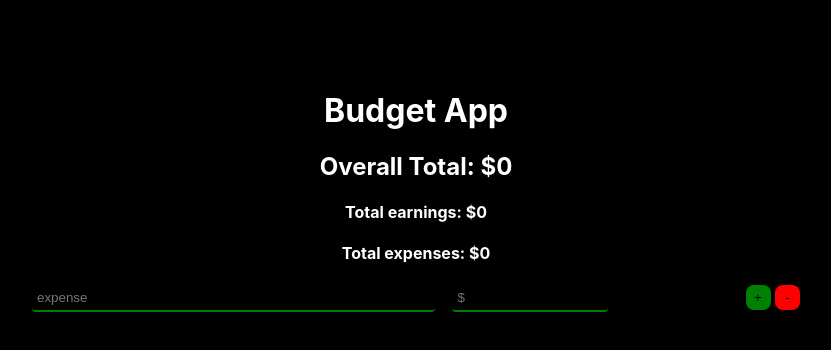
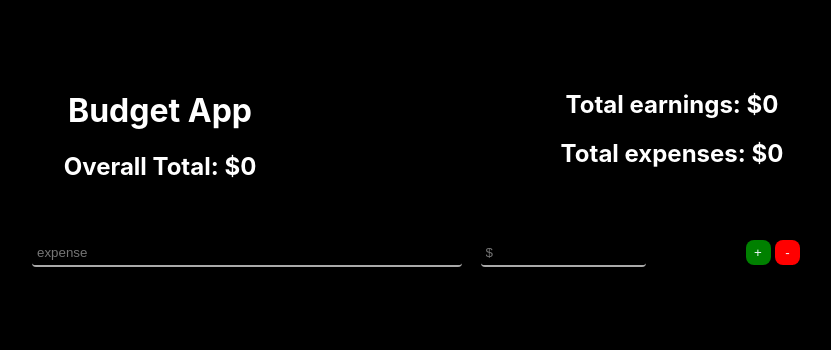
Before and after one commit to juansanchez721/BudgetApp, a plain HTML site: page index.html in a window 1280 px wide. Shown: the whole page, without its empty margins (224-1055 px from the left). Drawn offline with Linux system fonts and the light colour scheme.

Commit message:
repositoned total  subheads

```diff
--- /dev/null
+++ b/budget.css
@@ -0,0 +1,48 @@
+body{
+    color: white;
+    background-color: black;
+    width: 100%;margin: 0;
+    font-family: -apple-system, BlinkMacSystemFont, 'Segoe UI', Roboto, Oxygen, Ubuntu, Cantarell, 'Open Sans', 'Helvetica Neue', sans-serif;
+}
+
+.header{
+    /* background-color: blue; */
+    text-align:center;
+    padding-bottom: 100px;
+    /* padding-top: 70px; */
+    margin: 70px 10%;
+    /* max-width: 40%; */
+}
+
+/* #totearnings, #totexpenses{
+    float: right;
+} */
+.center{
+
+    margin: 0 20%;
+    min-width: 60%;
+}
+
+.submit{
+    text-align: right;
+    width: 20%;
+    float: right;
+    margin-bottom: 30px;
+}
+
+button{
+    width:25px;
+    color: aliceblue;
+    padding: 5px;
+    border: none;
+    border-radius: 8px;
+
+}
+input{
+    background-color: transparent;
+    color: aliceblue;
+    padding: 5px;
+    border: none;
+    border-radius: 4px;
+    border-bottom: 2px solid darkgray;
+}
--- a/budget.js
+++ b/budget.js
@@ -36,6 +36,7 @@ function addElement(colo, exp, nu){
  else{
   alldivs.style.borderBottom= "2px solid green";
   alldivs.style.color= "green";
+//   alldivs.style.fontSize="22px";
 
 
   // alldivs.style.backgroundColor = "gray";
--- a/index.html
+++ b/index.html
@@ -7,60 +7,47 @@
     <link rel = "stylesheet" href=""/>
     <link href="https://fonts.googleapis.com/css?family=Open+Sans&display=swap" rel="stylesheet">
     <title>Welcome</title>
+    <link rel="stylesheet" type="text/css" href="budget.css">
 </head>
 
-<body style="color: white;background-color: black;width: 100%;margin: 0;font-family: -apple-system, BlinkMacSystemFont, 'Segoe UI', Roboto, Oxygen, Ubuntu, Cantarell, 'Open Sans', 'Helvetica Neue', sans-serif;">
+<body>
 
-    <div class = "header" style="text-align:center;padding-top: 70px;margin: 0 20%;width: 60%;">
+    <div class = "header">
+
+        <div style="float: left;width: 50%;">
     <h1>Budget App</h1>
     <h2 id = "getTotal">Overall Total: $0</h2>
+        </div>
 
-    <h4 id = "totearnings">Total earnings: $0</h4>
-    <h4 id = "totexpenses">Total expenses: $0</h4>
-
+        <div style="float: right;width: 50%;">
+    <h2 id = "totearnings">Total earnings: $0</h2>
+    <h2 id = "totexpenses">Total expenses: $0</h2>
+        </div>
     </div>
 
-    <div class = "center" style="margin: 0 20%;min-width: 60%;">
+    <div class = "center">
 
-        <div class = "inputfield" style="width: 75%;float: left;">
+        <div class = "inputfield" style="width: 80%;float: left;">
             <input
              type = "text"
              id = "label"
              placeholder="expense"
-             style="background-color: transparent;
-             color: aliceblue;
-             width: 70%;
-                    padding: 5px;
-                    border: none;
-                    border-radius: 4px;
-                    border-bottom: 2px solid green;">
+             style="width:70%;
+             float: left;">
             <input type = "number" id = "value" placeholder="$"
-            style="background-color: transparent;
-            color: aliceblue;
+            style="
             width: 27%;
-            float: right;
-                    padding: 5px;
-                    border: none;
-                    border-radius: 4px;
-                    border-bottom: 2px solid green;">
+            float: right;">
 
         </div>
-        <div class = "submit" style="text-align: right;width: 20%;float: right;margin-bottom: 30px;">
-            <button style= "width:25px;
-            padding: 5px;
-            border: none;
-            border-radius: 8px;
-            background-color: green;"class = "add" onclick="addExpense();">+</button>
-        <button style= "width: 25px;
-            padding: 5px;
-            border: none;
-            border-radius: 8px;
-            background-color: red;"class = "add" onclick="subExpense();">-</button>
+        <div class = "submit" style="">
+            <button style= "background-color: green;"class = "add" onclick="addExpense();">+</button>
+        <button style= "background-color: red;"class = "add" onclick="subExpense();">-</button>
 
         </div>
         <br>
 
-        <div id = "listofexpenses" style = "">
+        <div id = "listofexpenses" style = "font-size: 22px;">
 
 
         </div>
```
